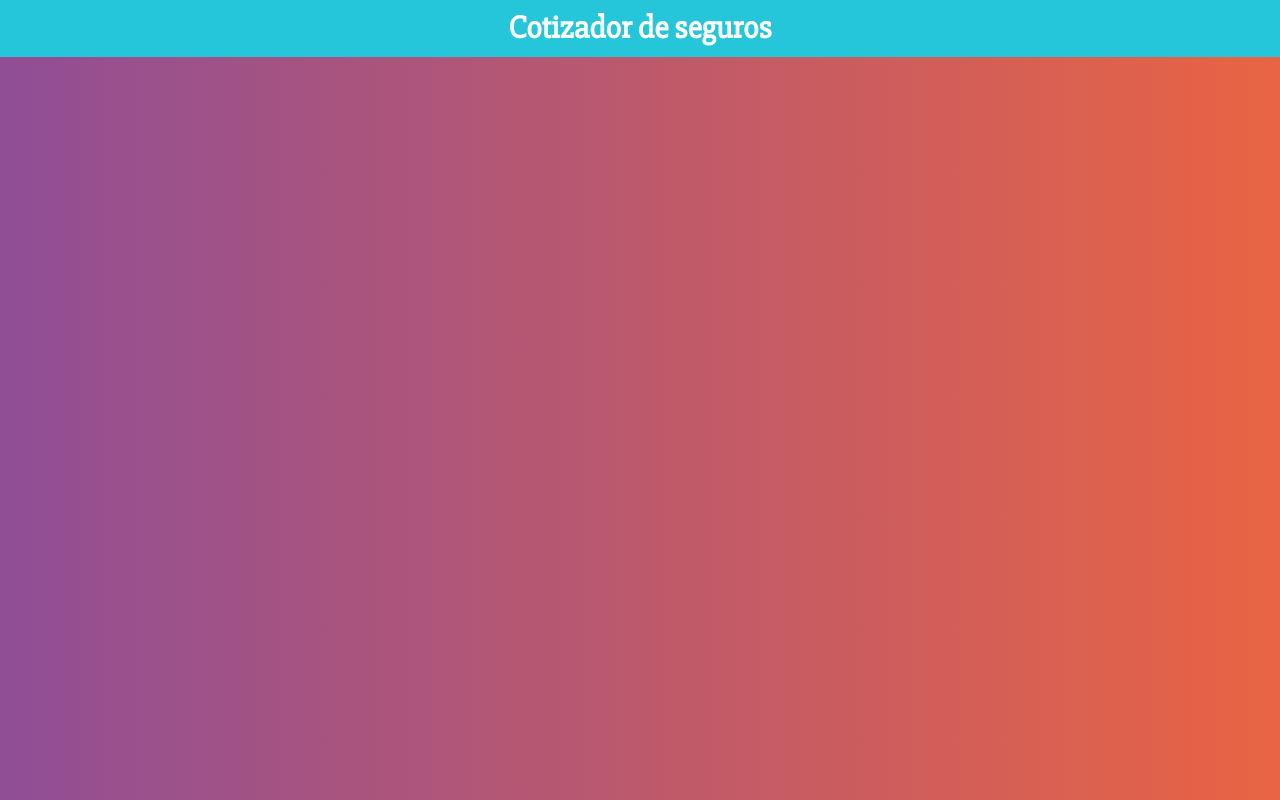
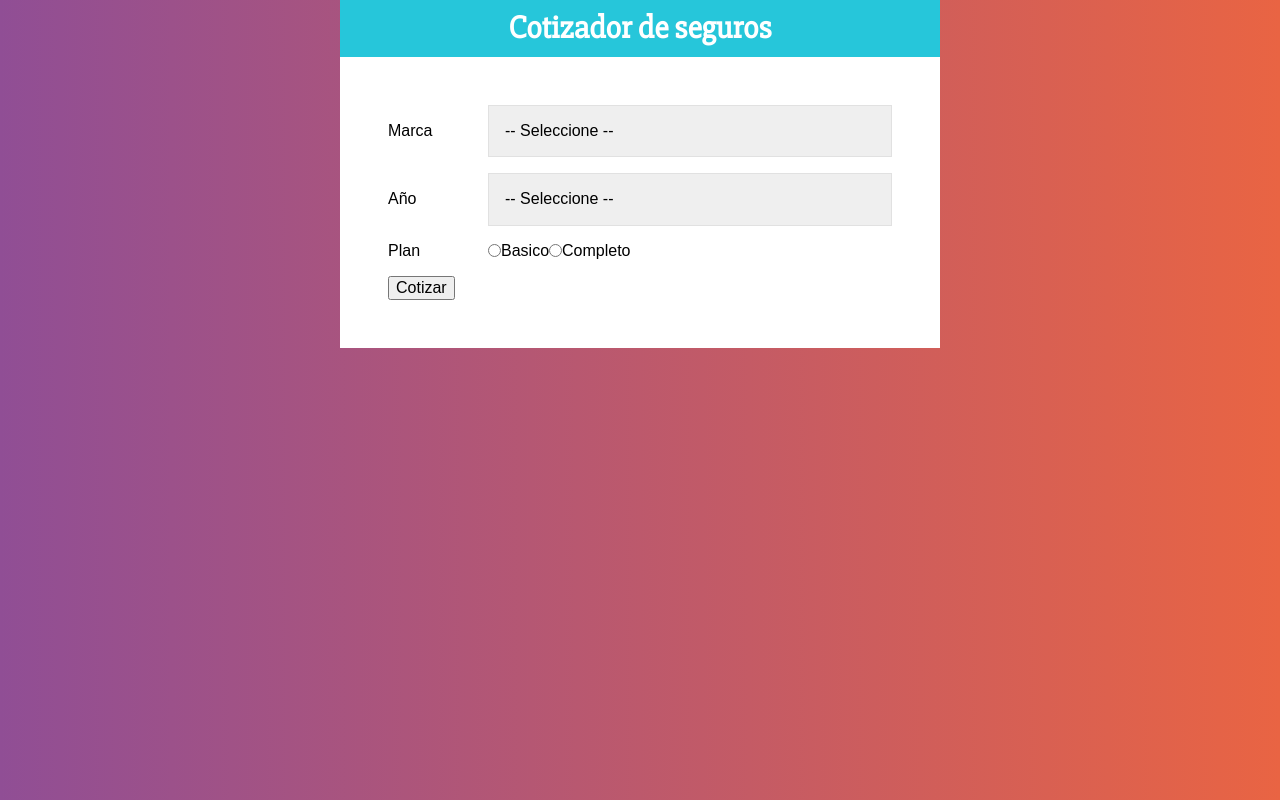
Before and after one commit to roCastro93/cotizadorSeguros, a React (Create React App) app: page / in a window 1280 px wide. Built offline with nearby package versions, Linux system fonts and the light colour scheme.

Commit message:
agregando formulario y styled component

```diff
--- a/src/App.js
+++ b/src/App.js
@@ -1,11 +1,24 @@
-import Header from './components/Header'
+import Header from "./components/Header";
+import Formulario from './components/Formulario'
+import styled from "@emotion/styled";
 
+const Contenedor = styled.div`
+  max-width: 600px;
+  margin: 0 auto;
+`;
+
+const ContenedorFormulario = styled.div`
+  background-color: #ffffff;
+  padding: 3rem;
+`;
 function App() {
   return (
-    <Header
-    titulo='Cotizador de seguros'
-    />
-
+    <Contenedor>
+      <Header titulo="Cotizador de seguros" />
+      <ContenedorFormulario>
+        <Formulario/>
+      </ContenedorFormulario>
+    </Contenedor>
   );
 }
 
--- /dev/null
+++ b/src/components/Formulario.jsx
@@ -0,0 +1,60 @@
+import React from "react";
+import styled from '@emotion/styled';
+
+
+
+const Campo = styled.div`
+        display: flex;
+        margin-bottom: 1rem;
+        align-items: center;
+`;
+const Label = styled.label`
+    flex: 0 0 100px;
+`;
+const Select = styled.select`
+    display: block;
+    width: 100%;
+    padding: 1rem;
+    border: 1px solid #e1e1e1;
+    -webkit-appearance:none;
+`;
+const Formulario = () => {
+  return (
+    <form>
+      <Campo>
+        <Label>Marca</Label>
+        <Select name="" id="">
+          <option value="">-- Seleccione --</option>
+          <option value="americano">Americano</option>
+          <option value="europeo">Europeo</option>
+          <option value="asiatico">Asiatico</option>
+        </Select>
+      </Campo>
+      <Campo>
+        <Label>Año</Label>
+        <Select name="" id="">
+          <option value="">-- Seleccione --</option>
+          <option value="2021">2021</option>
+          <option value="2020">2020</option>
+          <option value="2019">2019</option>
+          <option value="2018">2018</option>
+          <option value="2017">2017</option>
+          <option value="2016">2016</option>
+          <option value="2015">2015</option>
+          <option value="2014">2014</option>
+          <option value="2013">2013</option>
+          <option value="2012">2012</option>
+        </Select>
+      </Campo>
+      <Campo>
+        <Label htmlFor="">Plan</Label>
+        <input type="radio" name="plan" value="basico" />
+        Basico
+        <input type="radio" name="plan" value="completo" />
+        Completo
+      </Campo>
+      <input type="button" value="Cotizar" />
+    </form>
+  );
+};
+export default Formulario;
```
